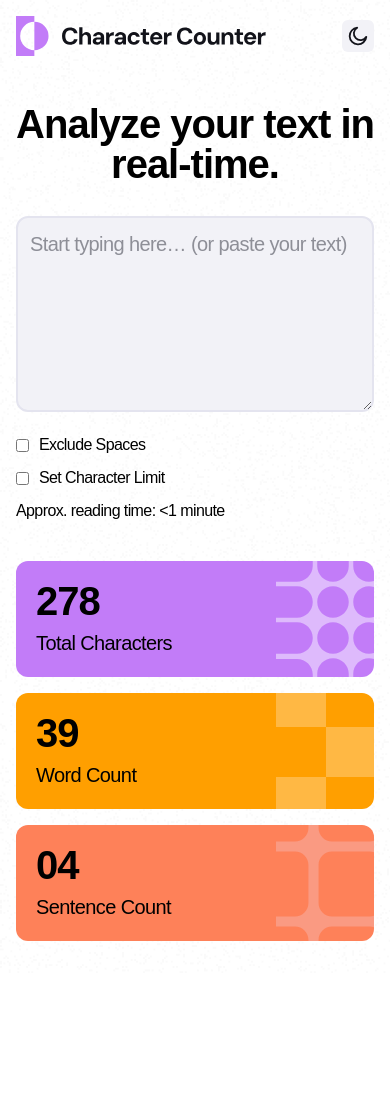
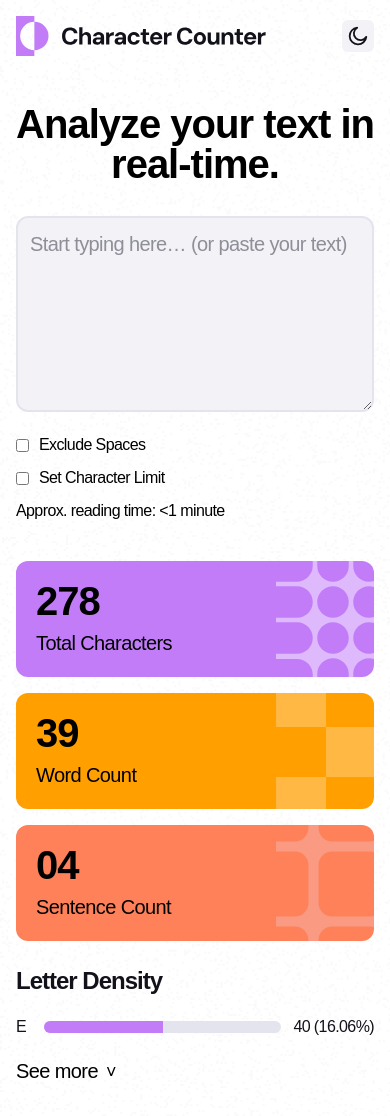
Before and after one commit to Maz-hub/react-character-counter, a React (Vite) app: page / in a window 390 px wide. Before the commit the page ends 973 px from the top, so only its background shows below. Built offline with nearby package versions, Linux system fonts and the light colour scheme; a web font is replaced by a local one.

Commit message:
feat(ui): add StatLetters component with letter density list and chevron icon (mobile light)

```diff
--- a/src/App.jsx
+++ b/src/App.jsx
@@ -2,6 +2,7 @@ import { useState, useEffect, useRef } from "react";
 import CounterHeader from "./components/CounterHeader.jsx";
 import TextInputArea from "./components/TextInputArea.jsx";
 import StatCards from "./components/StatCards.jsx";
+import StatLetters from "./components/StatLetters.jsx";
 
 function App() {
   return (
@@ -13,6 +14,7 @@ function App() {
         </h1>
         <TextInputArea />
         <StatCards />
+        <StatLetters />
       </div>
     </>
   );
--- a/src/components/StatCards.jsx
+++ b/src/components/StatCards.jsx
@@ -5,7 +5,7 @@ import CharCount from "../assets/images/pattern-character-count.svg";
 const StatCards = () => {
   return (
     <>
-      <section className="space-y-4 mt-10">
+      <section className="space-y-4 mt-10 mb-6">
         {/* Total Characters */}
         <div className=" relative rounded-[12px] bg-[var(--color-purple-500)] p-5 overflow-hidden">
           <img
--- /dev/null
+++ b/src/components/StatLetters.jsx
@@ -0,0 +1,36 @@
+const StatLetters = () => {
+  return (
+    <>
+      <section>
+        <h2 className="text-preset-2 text-[var(--color-dark-900)]">
+          Letter Density
+        </h2>
+        <div className="my-5">
+          {/* Rows */}
+          <ul className="space-y-5">
+            <li className="flex items-center gap-3">
+              <span className="w-4 text-preset-4 text-[var(--color-dark-900)]">
+                E
+              </span>
+              <div className="relative flex-1 h-3 rounded-full bg-[var(--color-light-200)] overflow-hidden">
+                <div className="absolute left-0 top-0 h-full w-1/2 bg-[var(--color-purple-500)]"></div>
+              </div>
+              <span className="text-right text-[var(--color-dark-900)] text-preset-4">
+                40 (16.06%)
+              </span>
+            </li>
+          </ul>
+        </div>
+        <div>
+          {/* See more */}
+          <button className=" lex items-center text-preset-3">
+            See more
+            <span className="text-lg ml-2">˅</span>
+          </button>
+        </div>
+      </section>
+    </>
+  );
+};
+
+export default StatLetters;
```
